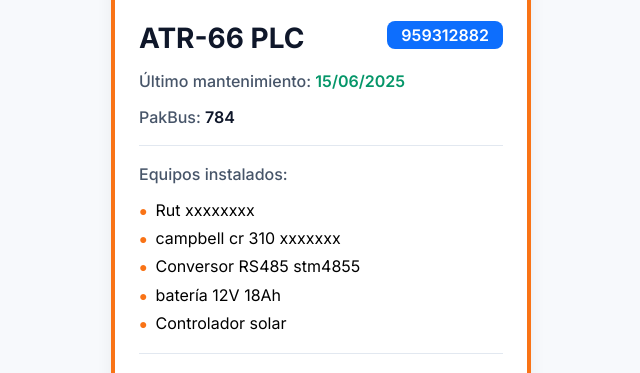
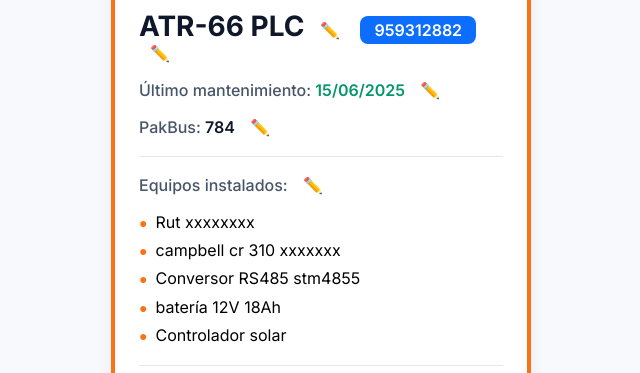
Before and after one commit to racsito/presentacion, a plain HTML site: page index.html in a window 1280 px wide. Shown: the part 304-677 px from the top of the page, without its empty margins (319-959 px from the left). Drawn offline with Linux system fonts and the light colour scheme.

Commit message:
index.html

```diff
--- a/index.html
+++ b/index.html
@@ -13,7 +13,7 @@
     :root {
       --primary: #0d6efd;
       --success: #059669;
-      --bullet:  #f97316;   /* NARANJA – usaremos también para el borde */
+      --bullet:  #f97316;
       --text:    #0f172a;
       --muted:   #475569;
       --card-bg: #ffffff;
@@ -31,19 +31,15 @@
       font-family: "Inter", system-ui, sans-serif;
     }
 
-    /* -------- Tarjeta -------- */
     .card {
       width: 420px;
       padding: 24px;
       border-radius: 18px;
       background: var(--card-bg);
       box-shadow: 0 6px 16px rgba(0, 0, 0, 0.06);
-
-      /* NUEVO: margen/borde naranja */
       border: 4px solid var(--bullet);
     }
 
-    /* Logo a todo el ancho */
     .logo-empresa {
       width: 100%;
       height: auto;
@@ -52,32 +48,42 @@
       object-fit: contain;
     }
 
-    /* Encabezado con título y badge */
-    .card-header { position: relative; margin-bottom: 16px; }
+    .card-header {
+      position: relative;
+      margin-bottom: 16px;
+    }
+
     .card h1 {
       font-size: 28px;
       font-weight: 700;
       margin: 0;
       color: var(--text);
+      display: inline-block;
     }
+
     .badge {
-      position: absolute;
-      top: 0;
-      right: 0;
       background: var(--primary);
       color: #fff;
       padding: 4px 14px;
       border-radius: 8px;
       font-weight: 600;
+      margin-left: 10px;
     }
 
-    /* Contenido */
+    .edit-btn {
+      background: none;
+      border: none;
+      cursor: pointer;
+      font-size: 16px;
+      color: var(--primary);
+      margin-left: 5px;
+    }
+
     hr { border: none; border-top: 1px solid #e2e8f0; margin: 18px 0; }
     .label { color: var(--muted); font-weight: 500; }
     .value { font-weight: 600; color: var(--text); }
     .value.success { color: var(--success); }
 
-    /* Lista */
     .list { list-style: none; padding: 0; margin: 10px 0 0; }
     .list li { display: flex; gap: 8px; margin-bottom: 6px; }
     .list li::before {
@@ -87,13 +93,13 @@
       line-height: 1.6;
     }
 
-    /* Botones (4 en 2 filas) */
     .card-footer {
       display: flex;
       flex-wrap: wrap;
       gap: 10px;
       margin-top: 22px;
     }
+
     .btn {
       flex: 1;
       min-width: calc(50% - 5px);
@@ -109,6 +115,7 @@
       transition: all 0.2s;
       text-decoration: none;
     }
+
     .btn-primary { background: var(--primary); color: #fff; border: none; }
     .btn-primary:hover { filter: brightness(1.1); }
     .btn-outline {
@@ -118,11 +125,31 @@
     }
     .btn-outline:hover { background: var(--primary); color: #fff; }
   </style>
+
+  <script>
+    function editarCampo(id) {
+      const elemento = document.getElementById(id);
+      const valorActual = elemento.innerText;
+      const nuevoValor = prompt("Editar valor:", valorActual);
+      if (nuevoValor !== null && nuevoValor.trim() !== "") {
+        elemento.innerText = nuevoValor;
+      }
+    }
+
+    function editarListaEquipos() {
+      const ul = document.getElementById("lista-equipos");
+      const actual = Array.from(ul.children).map(li => li.innerText).join(", ");
+      const nuevoTexto = prompt("Editar equipos separados por comas:", actual);
+      if (nuevoTexto !== null) {
+        const items = nuevoTexto.split(",").map(e => e.trim()).filter(e => e);
+        ul.innerHTML = items.map(item => `<li>${item}</li>`).join("");
+      }
+    }
+  </script>
 </head>
 <body>
 
   <article class="card" role="group" aria-labelledby="title-atr">
-    <!-- Logo a todo el ancho -->
     <img
       src="https://ceneris.com/wp-content/uploads/2021/05/logo-ceneris-300.png"
       alt="Logo Empresa"
@@ -131,22 +158,30 @@
 
     <!-- Encabezado -->
     <div class="card-header">
-      <h1 id="title-atr">ATR-66 PLC</h1>
-      <span class="badge">959312882</span>
+      <h1 id="nombre-plc">ATR-66 PLC</h1>
+      <button class="edit-btn" onclick="editarCampo('nombre-plc')" title="Editar nombre">✏️</button>
+      <span class="badge" id="numero-plc">959312882</span>
+      <button class="edit-btn" onclick="editarCampo('numero-plc')" title="Editar número">✏️</button>
     </div>
 
-    <!-- Contenido existente -->
+    <!-- Contenido editable -->
     <p class="label">
       Último mantenimiento:
-      <span class="value success">15/06/2025</span>
+      <span class="value success" id="ultimo-mantenimiento">15/06/2025</span>
+      <button class="edit-btn" onclick="editarCampo('ultimo-mantenimiento')" title="Editar fecha">✏️</button>
     </p>
     <p class="label">
       PakBus:
-      <span class="value">784</span>
+      <span class="value" id="pakbus">784</span>
+      <button class="edit-btn" onclick="editarCampo('pakbus')" title="Editar PakBus">✏️</button>
     </p>
+
     <hr />
-    <p class="label">Equipos instalados:</p>
-    <ul class="list">
+    <p class="label">
+      Equipos instalados:
+      <button class="edit-btn" onclick="editarListaEquipos()" title="Editar equipos">✏️</button>
+    </p>
+    <ul class="list" id="lista-equipos">
       <li>Rut xxxxxxxx</li>
       <li>campbell cr 310 xxxxxxx</li>
       <li>Conversor RS485 stm4855</li>
@@ -155,7 +190,7 @@
     </ul>
     <hr />
 
-    <!-- 4 Botones de descarga -->
+    <!-- Botones -->
     <div class="card-footer">
       <a href="https://ceneris-my.sharepoint.com/:u:/p/asistente_ti/ES0F-Cf63WFKjYcChE85sqoBa2a2qX-nrqV5sqSZ-etB-g?e=uFppDr" class="btn btn-primary" download>
         <i class="fa-solid fa-file-contract"></i> Certificado
```
